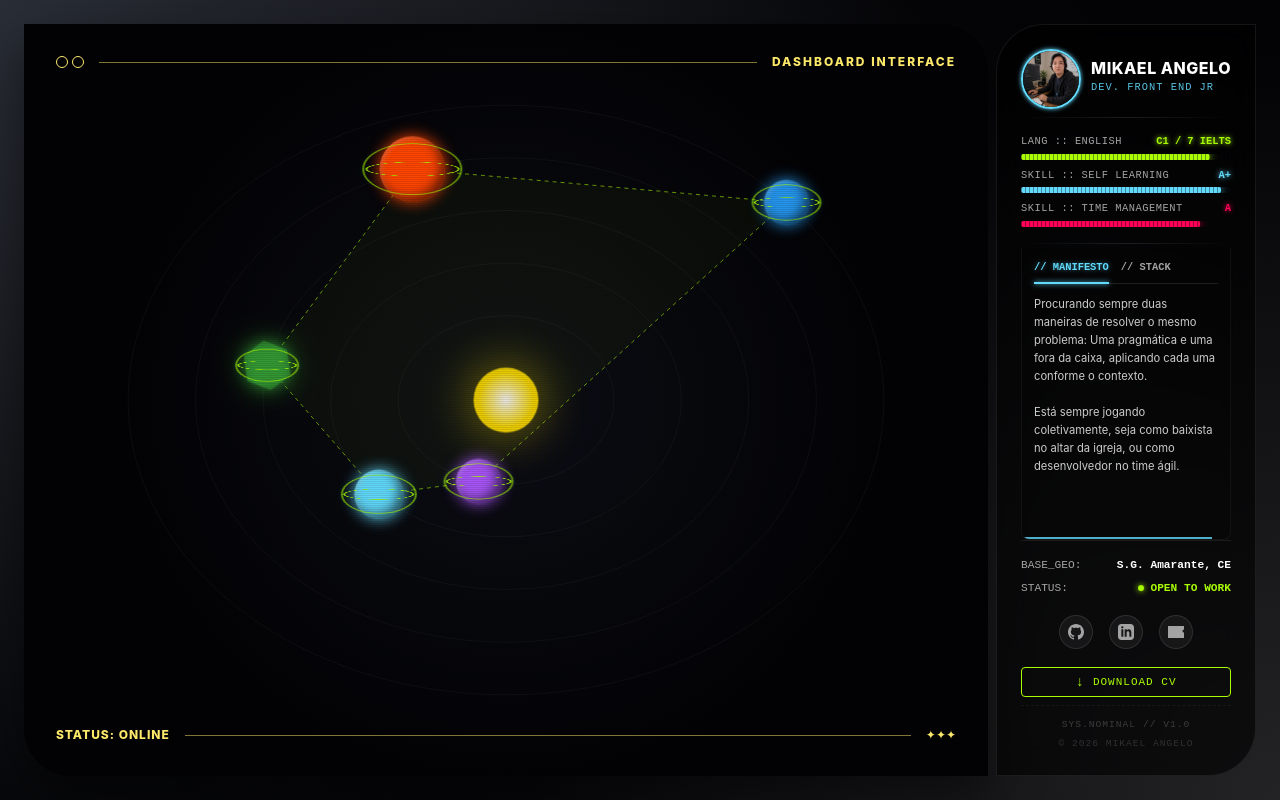
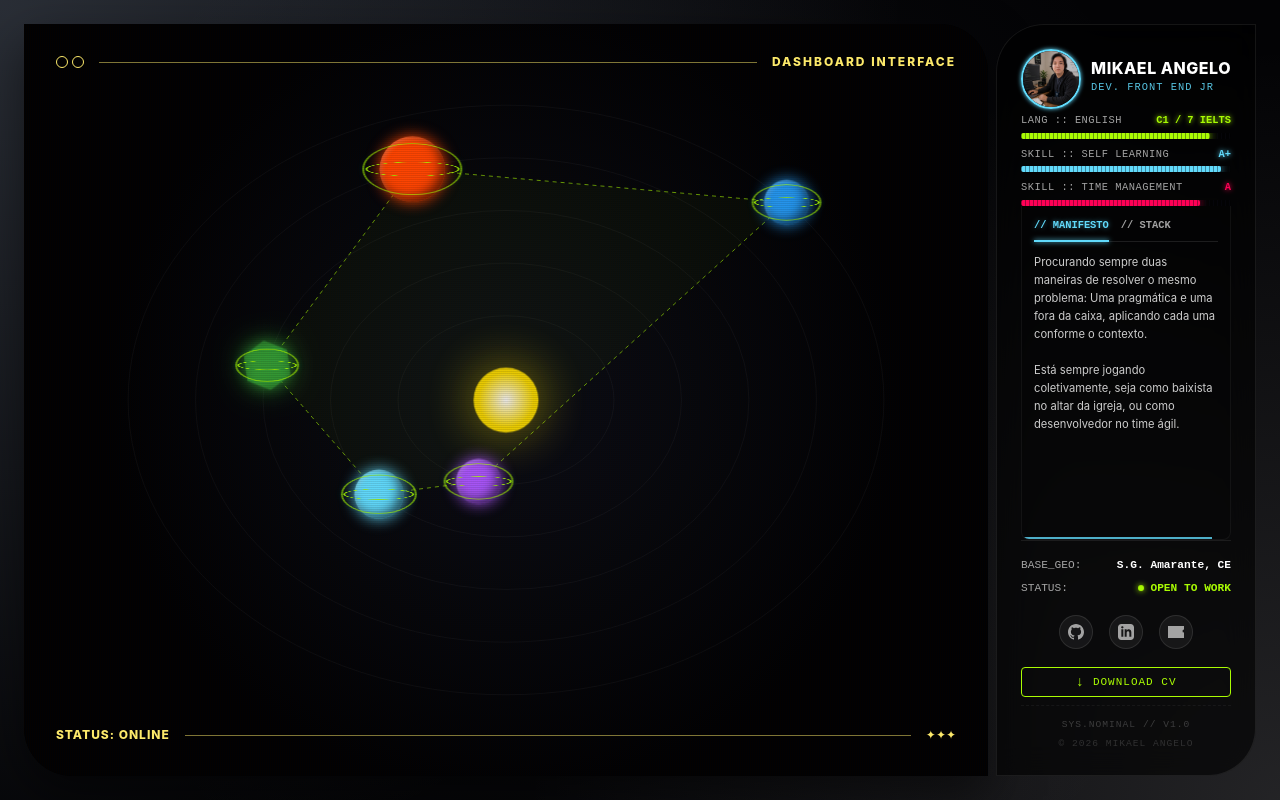
Before and after one commit to agmikadev/agmikadev.github.io, a React (Vite) app: page / in a window 1280 px wide. Built offline with nearby package versions, Linux system fonts and the light colour scheme.

Commit message:
chore: remove telemetry dividers to save sidebar space

```diff
--- a/src/components/SideStrip/SideStrip.css
+++ b/src/components/SideStrip/SideStrip.css
@@ -160,13 +160,6 @@
   color: #fff;
   transform: translateY(-2px);
   box-shadow: 0 0 10px rgba(97, 218, 251, 0.3);
-}
-
-.telemetry-divider {
-  height: 1px;
-  background: linear-gradient(90deg, transparent, rgba(255,255,255,0.1), transparent);
-  width: 100%;
-  margin: 4px 0;
 }
 
 /* --- 2. PERSONAL METRICS (Barras) --- */
--- a/src/components/SideStrip/SubComponents/TelemetryStats.tsx
+++ b/src/components/SideStrip/SubComponents/TelemetryStats.tsx
@@ -8,9 +8,6 @@ const METRICS = [
 export const TelemetryStats = () => {
   return (
     <div className="telemetry-wrapper">
-      {/* Divisor Interno */}
-      <div className="telemetry-divider"></div>
-
       {/* 2. PERSONAL METRICS (Bars) */}
       <div className="metrics-col">
         {METRICS.map((metric) => (
@@ -37,8 +34,6 @@ export const TelemetryStats = () => {
           </div>
         ))}
       </div>
-
-      <div className="telemetry-divider"></div>
     </div>
   );
 };
```
